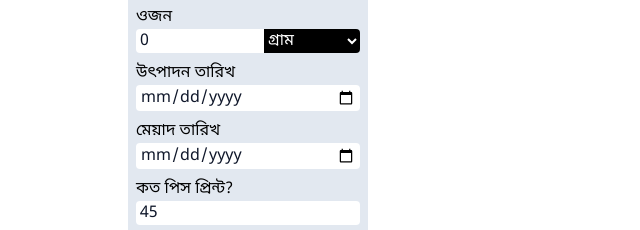
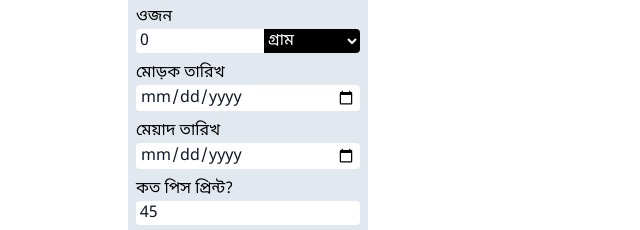
Before and after one commit to rizveejack/barcodeGenerator, a website: page index.html in a window 1280 px wide. Shown: the part 216-446 px from the top of the page, 0-640 px from the left. Drawn offline with Linux system fonts and the light colour scheme.

Commit message:
fix product create

```diff
--- a/index.html
+++ b/index.html
@@ -52,7 +52,7 @@
         </div>
       </div>
       <div class="px-2">
-        <label for="">উৎপাদন তারিখ</label>
+        <label for="">মোড়ক তারিখ</label>
         <input x-model="manufacture" type="date" placeholder="Product Manufacture" class="focus:outline-none bg-white text-slate-900 w-full px-1 rounded">
       </div>
 
```
